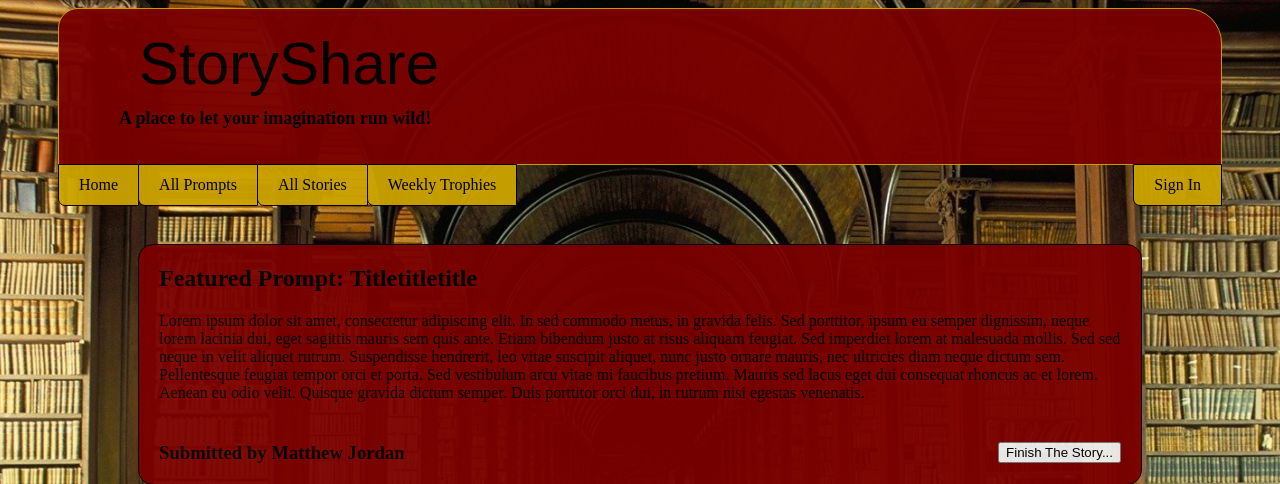
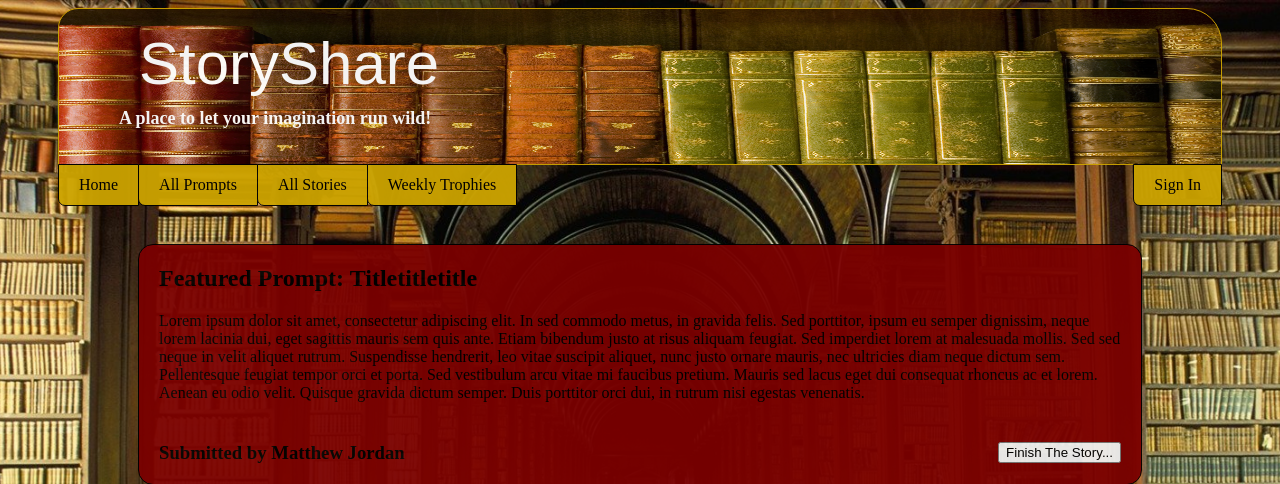
Before and after one commit to mjordanco/csci445-storyshare, a PHP site: page /index.php in a window 1280 px wide. Shown: the top 484 px of the page. Run offline with PHP 8.4, Linux system fonts and the light colour scheme.

Commit message:
Updated header to have books background and white font so still readable

```diff
--- a/theme.css
+++ b/theme.css
@@ -43,11 +43,15 @@ input {
 #title {
 	border-top-left-radius: 20px;
 	border-top-right-radius: 35px;
+    background: url(books.jpg) no-repeat center top;
+    opacity: 1;
+    background-size: 1200px 200px;
 	background-color: #7A0000;
 	border-style: solid;
 	border-width: 1px;
 	border-color: #CCA300;
 	padding: 20px;
+    color: white;
 }
 
 header h1, h2 {
```
